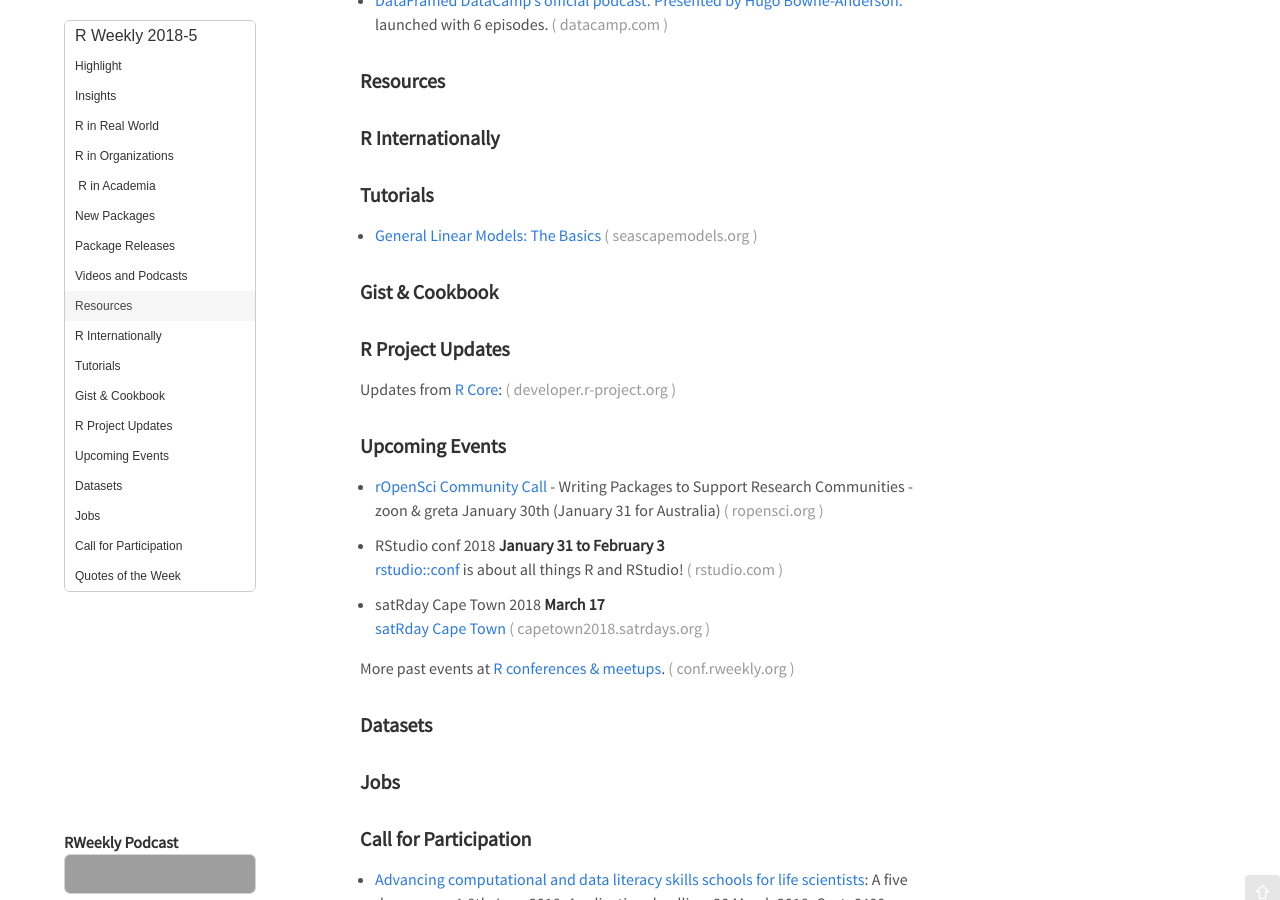
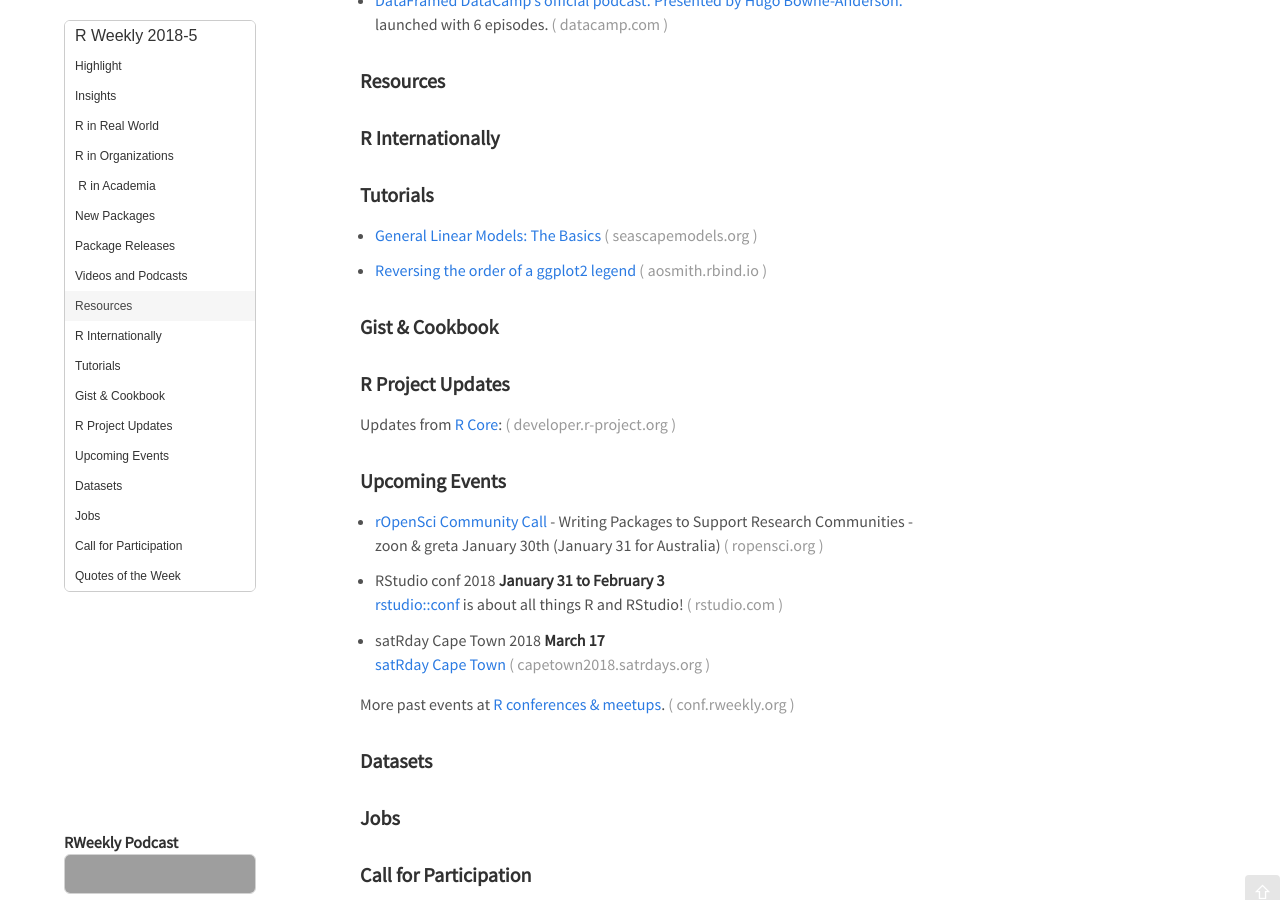
Before and after one commit to rweekly/rweekly.org, a Jekyll site: the page built from draft.md, in a window 1280 px wide and 900 px high, scrolled down 1203 px. Built offline with Jekyll 4.4.1, drawn with Linux system fonts in a browser that asks for light colours; emoji names are drawn with the system emoji font; comment, search, counter and statistics services are not loaded; grey boxes are pictures that could not be loaded.

Commit message:
Update draft.md (#159)

```diff
--- a/draft.md
+++ b/draft.md
@@ -76,6 +76,8 @@
 
 + [General Linear Models: The Basics](http://www.seascapemodels.org/rstats/2018/01/19/intro-to-glms.html)
 
++ [Reversing the order of a ggplot2 legend](https://aosmith.rbind.io/2018/01/19/reversing-the-order-of-a-ggplot2-legend/)
+
 
 <!--<div class="post-more-begin"></div><div class="post-more-end"></div>-->
 
```
